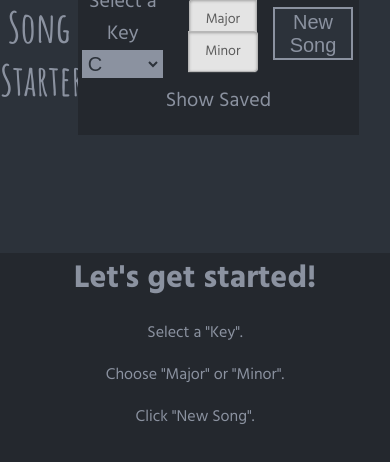
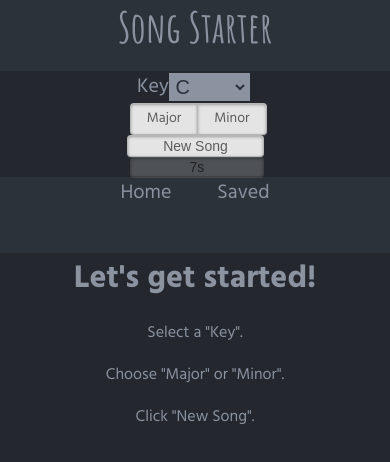
Before and after one commit to Song-Starter/song-starter, a React (Create React App) app: page / in a window 390 px wide. Shown: the top 462 px of the page. Built offline with nearby package versions, Linux system fonts and the light colour scheme; no server answers.

Commit message:
Add a button to hide and show the 7th control.

```diff
--- a/src/components/App.js
+++ b/src/components/App.js
@@ -17,6 +17,7 @@ class App extends Component {
       key: "",
       majmin: "",
       lyrics: "",
+      sevenths: false,
       progression: [],
       saved: []
     }
@@ -45,8 +46,8 @@ class App extends Component {
     })
   }
 
-  showSeventhsOption = () => {
-
+  showHideSeventhsOption = () => {
+    document.querySelector('.ChordNav').classList.toggle('hidden')
   }
 
   getChordProgression = (key, majmin, seventh) => {
@@ -100,7 +101,7 @@ class App extends Component {
   render(){
     return (
       <div className="App">
-        <Header createNewSong={this.createNewSong}/>
+        <Header createNewSong={this.createNewSong} showHideSeventhsOption={this.showHideSeventhsOption}/>
         <Switch>
           <Route exact path="/"
           render={() => {
--- a/src/components/ChordNav.js
+++ b/src/components/ChordNav.js
@@ -3,9 +3,9 @@ import './Header.css';
 
 const ChordNav = ({handleChange}) =>{
   return (
-    <div className="ChordNav">
+    <div className="ChordNav hidden">
       <div className="seventh">
-        <p>Sevenths</p>
+        <p>7th</p>
         <input
           type="radio"
           id="true"
--- a/src/components/Header.css
+++ b/src/components/Header.css
@@ -1,41 +1,70 @@
 h1 {
   margin: 0 0 5px 0;
+}
+
+.hidden {
+  display: none !important;
+}
+
+.spicy {
+  margin-left: 2%;
+  padding: 2px;
+  background-color: #e4e4e439;
+}
+
+.spicy:hover {
+  background-color: #e4e4e4;
 }
 
 .title {
   font-family: 'Amatic SC', cursive, sans-serif;
   font-size: 5vw;
   grid-area: 1 / 1 / 2 / 2 ;
+  text-align: center;
 }
 
 .Header {
   background-color: #2C323A;
   height: 15vw;
   display: grid;
-  grid-template-columns: 20% 80%;
+  grid-template-columns: 30% 70%;
   font-size: 1.25rem;
 }
 
 .navigation {
   grid-area: 1 / 2 / 2 / 3 ;
-  height: 100%;
+  height: 80%;
+  width: 95%;
+  margin: auto;
 }
 
-.NavBar, .SavedNav {
-  width: 90%;
+.site-nav {
+  display: flex;
+  justify-content: space-around;
+  margin: auto;
+  width: 50%;
+  height: 50%;
+}
+
+.NavBar {
   background-color: #24282E;
+  height: 50%;
   display: flex;
   justify-content: center;
   align-items: center;
 }
 
 .ChordNav {
-  display: none !important;
+  width: 20%;
+  margin: 0 2%;
+}
+
+.ChordNav p {
+  margin-right: 2%;
 }
 
 .seventh {
   display: flex;
-	overflow: hidden;
   align-items: center;
 }
 
@@ -45,7 +74,6 @@ h1 {
 	height: 1px;
 	width: 1px;
 	border: 0;
-	overflow: hidden;
 }
 
 .seventh label, .qual-container label {
@@ -84,7 +112,6 @@ h1 {
 .key-container {
   display: flex;
   align-items: center;
-  width: 60%;
   justify-content: flex-end;
   margin-right: 10px;
 }
@@ -92,7 +119,7 @@ h1 {
 .qual-container {
   align-items: center;
   display: flex;
-  width: 60%;
+  margin: 0 2%;
   justify-content: left;
 }
 
@@ -109,20 +136,40 @@ input {
 }
 
 button {
-  font-size: 1.25rem;
-  margin: 0 2%;
-  padding: 0.5%;
-  background-color: #2C323A;
-  color: #8B92A0;
-  border: 2px solid #8B92A0;
+  border-radius: 4px;
+	background-color: #e4e4e4;
+	color: rgba(0, 0, 0, 0.6);
+	font-size: 14px;
+	line-height: 1;
+	text-align: center;
+	padding: 3px 16px;
+	margin-right: -1px;
+	border: 1px solid rgba(0, 0, 0, 0.2);
+	box-shadow: inset 0 1px 3px rgba(0, 0, 0, 0.3), 0 1px rgba(255, 255, 255, 0.1);
+	transition: all 0.1s ease-in-out;
+}
+
+button:hover {
+  cursor: pointer;
+}
+
+button:active {
+  transform: scale(0.98);
 }
 
 @media screen and (max-width: 600px){
   .Header {
     height: 30vh;
+    grid-template-columns: repeat(1, 1fr);
+    grid-template-rows: 20% 80%;
   }
   .title {
+    grid-area: 1 / 1 / 2 / 2 ;
     font-size: 5vh;
+  }
+  .navigation {
+    grid-area: 2 / 1 / 2 / 3 ;
+    width: 100%;
   }
   #key {
     margin: 0 2% 0 0.5%;
@@ -130,13 +177,12 @@ button {
     color: #2C323A;
     border: 2px solid #8B92A0;
   }
-  .NavBar, .SavedNav {
-    width: 90%;
-    height: 8vh;
+  .NavBar {
+    height: auto;
+    display: grid;
   }
+
   .key-container, .qual-container{
-    width: 40%;
-    display: inline;
     text-align: center;
   }
 }
--- a/src/components/Header.js
+++ b/src/components/Header.js
@@ -1,20 +1,21 @@
 import React from 'react';
 import './Header.css';
 import NavBar from './NavBar'
-import SavedNav from './SavedNav'
 import {Link} from 'react-router-dom'
 
-const Header = ({createNewSong, saveSong}) => {
+const Header = ({createNewSong, showHideSeventhsOption}) => {
   return (
     <div className="Header">
       <Link to="/">
         <h1 className="title">Song Starter</h1>
       </Link>
       <div className="navigation">
-        <NavBar createNewSong={createNewSong}/>
-        <SavedNav saveSong={saveSong}/>
+        <NavBar createNewSong={createNewSong} showHideSeventhsOption={showHideSeventhsOption}/>
+        <div className="site-nav">
+            <Link to="/">Home</Link>
+            <Link to="/saved">Saved</Link>
+        </div>
       </div>
-
     </div>
   );
 }
--- a/src/components/NavBar.js
+++ b/src/components/NavBar.js
@@ -1,6 +1,7 @@
 import React, { Component } from 'react';
 import './Header.css';
 import ChordNav from './ChordNav'
+import {Link} from 'react-router-dom'
 
 class NavBar extends Component {
   constructor(props) {
@@ -21,7 +22,7 @@ class NavBar extends Component {
     return (
       <div className="NavBar">
         <div className="key-container">
-          <label htmlFor="key">Select a Key</label>
+          <label htmlFor="key">Key</label>
           <select name="key" id="key" onChange={this.handleChange}>
             <option value="C">C</option>
             <option value="Db">C#/Db</option>
@@ -52,12 +53,13 @@ class NavBar extends Component {
           value="minor"
           onChange={this.handleChange}/>
         <label htmlFor="minor">Minor</label>
-        <ChordNav handleChange={this.handleChange}/>
-        </div><br/>
+        </div>
         <button
           onClick={() => this.props.createNewSong(this.state.key, this.state.majmin, this.state.seventh)}>
           New Song
         </button>
+        <button className="spicy" onClick={this.props.showHideSeventhsOption}>7s</button>
+        <ChordNav handleChange={this.handleChange}/>
       </div>
     );
   }
```
